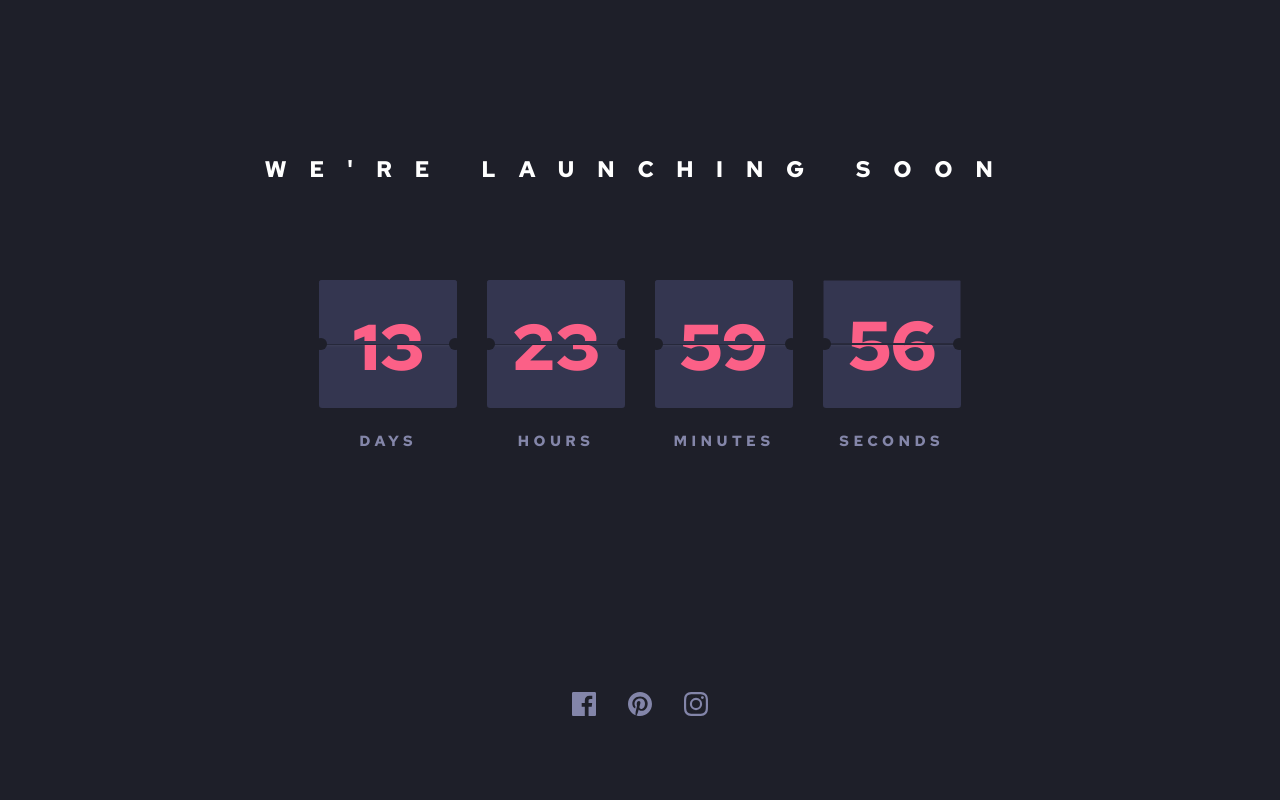
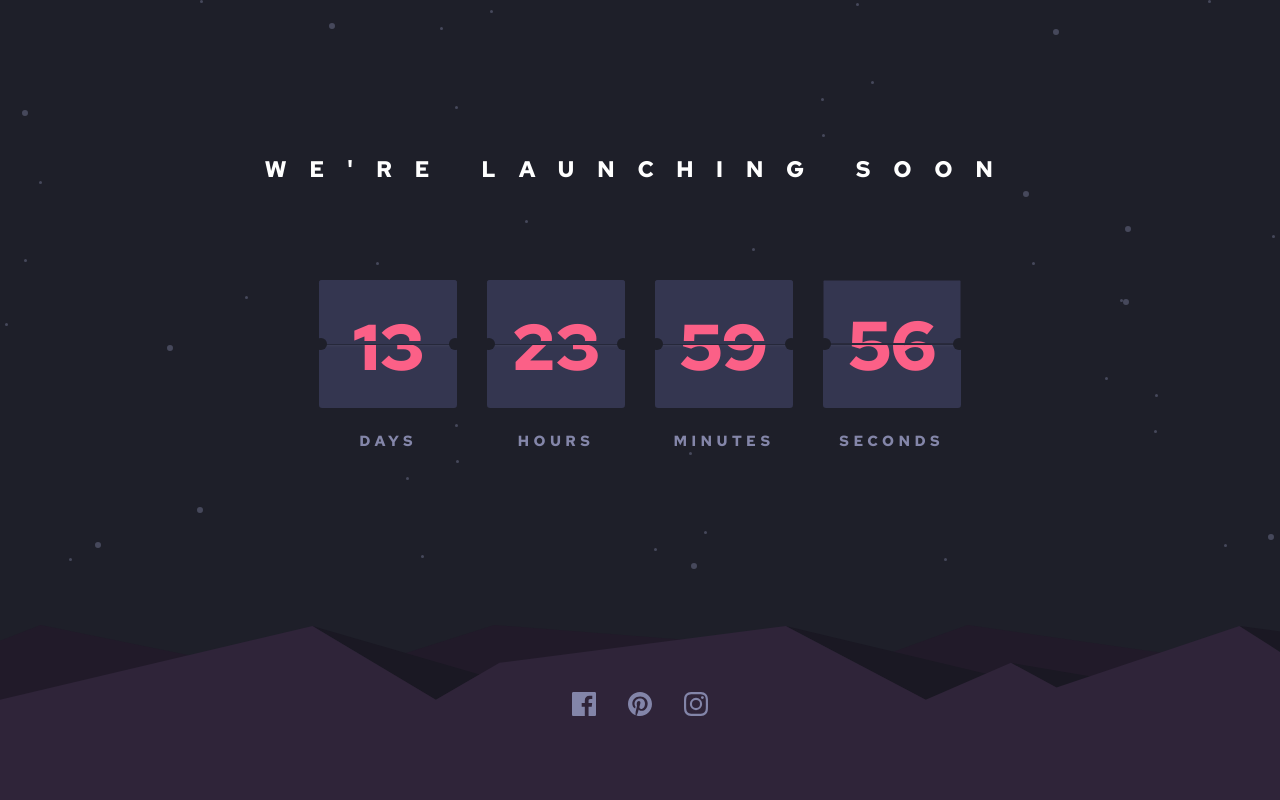
Before and after one commit to mrcordova/launch-countdown-timer, a plain HTML site: page index.html in a window 1280 px wide. Drawn offline with Linux system fonts and the light colour scheme; the site is published under a folder, as on GitHub Pages, so addresses that start at the root find nothing.

Commit message:
update css bg img paths

```diff
--- a/css/style.css
+++ b/css/style.css
@@ -28,7 +28,7 @@ main {
   display: grid;
   place-items: center;
   grid-row: 1;
-  background: url("/images/bg-stars.svg") no-repeat top var(--Very-dark-blue);
+  background: url("../images/bg-stars.svg") no-repeat top var(--Very-dark-blue);
 }
 main > img {
   grid-row: 1;
@@ -61,7 +61,7 @@ footer {
   display: grid;
   place-items: center;
   grid-row: 2;
-  background: url("/images/pattern-hills.svg") repeat-x bottom right -4rem / cover;
+  background: url("../images/pattern-hills.svg") repeat-x bottom right -4rem / cover;
   /* background-size: cover; */
 }
 footer > img {
@@ -264,12 +264,7 @@ footer > img {
 }
 
 @media (min-width: 30rem) {
-  body {
-    /* background: url("/images/pattern-hills.svg") no-repeat bottom / contain
-      url("/images/bg-stars.svg") no-repeat top var(--Very-dark-blue); */
-  }
-
   footer {
-    background: url("/images/pattern-hills.svg") repeat-x bottom / contain;
+    background: url("../images/pattern-hills.svg") repeat-x bottom / contain;
   }
 }
```
